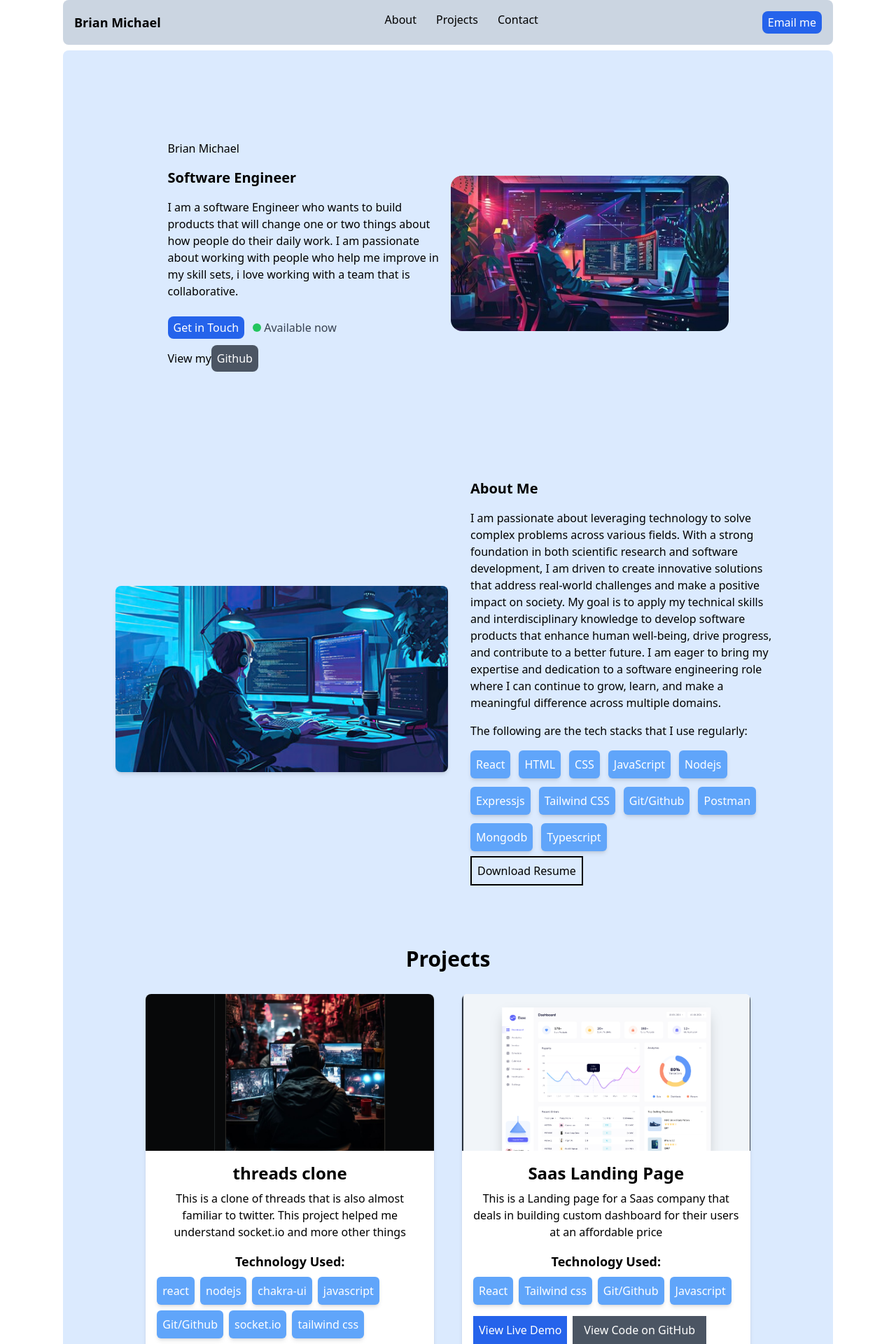
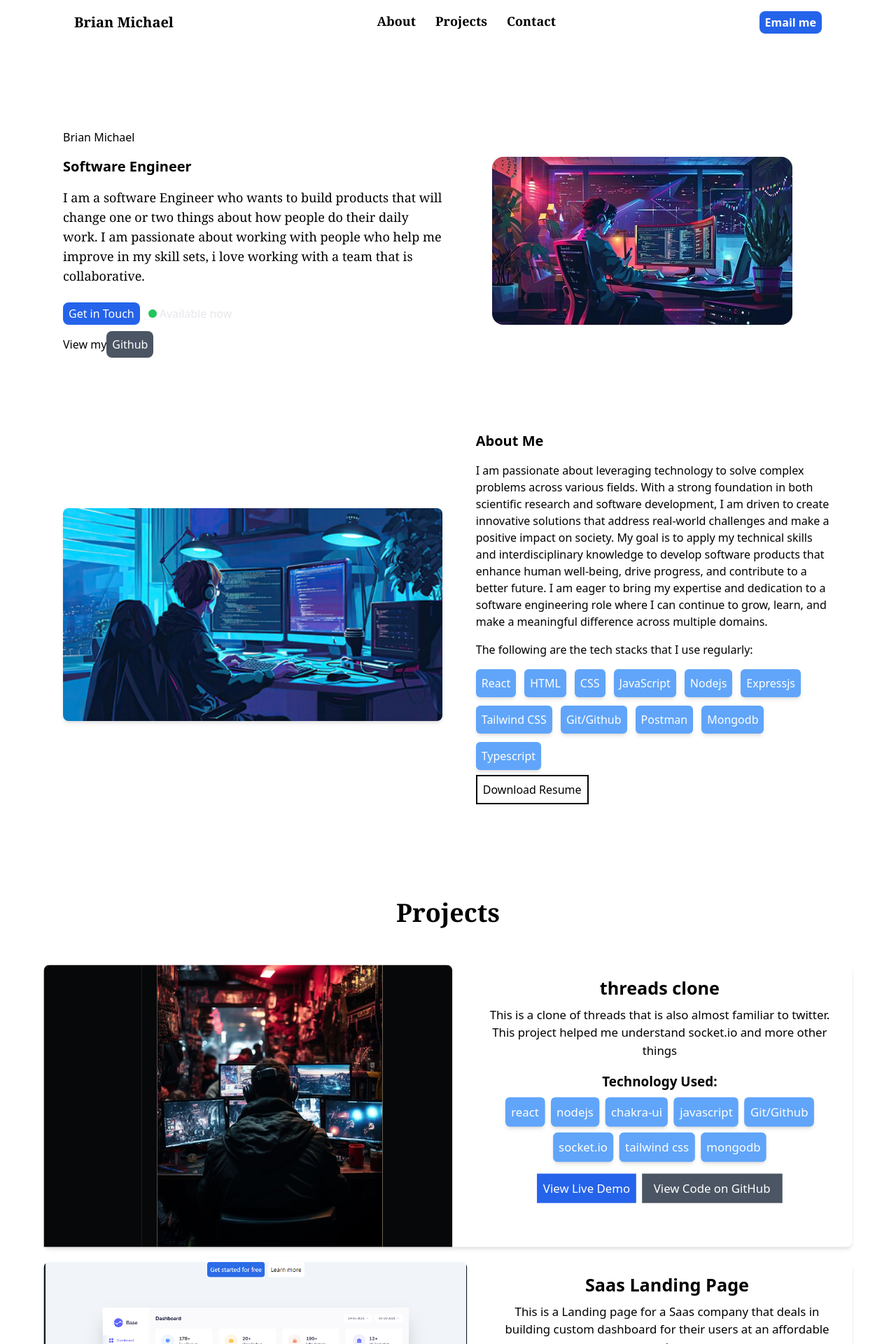
Before and after one commit to MIKE-BRIA/portfolio, a React (Vite) app: page / in a window 1280 px wide. Shown: the top 1920 px of the page at 70% size. Built offline with nearby package versions, Linux system fonts and the light colour scheme.

Commit message:
components

```diff
--- a/src/components/About.jsx
+++ b/src/components/About.jsx
@@ -1,3 +1,84 @@
+// const techs = [
+//   "React",
+//   "HTML",
+//   "CSS",
+//   "JavaScript",
+//   "Nodejs",
+//   "Expressjs",
+//   "Tailwind CSS",
+//   "Git/Github",
+//   "Postman",
+//   "Mongodb",
+//   "Typescript",
+// ];
+
+// const About = () => {
+//   return (
+//     <>
+//       <main
+//         id="about"
+//         className="max-w-large m-auto flex flex-col items-center "
+//       >
+//         <div className="flex flex-col md:flex-row mb-8 px-6 md:px-0 w-full md:w-12/12 m-auto items-center">
+//           <div className="md:w-1/2 w-full mb-4 md:mb-0">
+//             <img
+//               src="/images/cool.jpg"
+//               alt="Cool"
+//               className="rounded-lg shadow-md object-cover w-full h-auto"
+//             />
+//           </div>
+//           <div className="md:w-1/2 w-full md:pl-8">
+//             <h1 className="text-xl font-bold mb-4">About Me</h1>
+//             <p className="mb-4">
+//               I am passionate about leveraging technology to solve complex
+//               problems across various fields. With a strong foundation in both
+//               scientific research and software development, I am driven to
+//               create innovative solutions that address real-world challenges and
+//               make a positive impact on society. My goal is to apply my
+//               technical skills and interdisciplinary knowledge to develop
+//               software products that enhance human well-being, drive progress,
+//               and contribute to a better future. I am eager to bring my
+//               expertise and dedication to a software engineering role where I
+//               can continue to grow, learn, and make a meaningful difference
+//               across multiple domains.
+//             </p>
+
+//             <p className="mb-4">
+//               The following are the tech stacks that I use regularly:
+//             </p>
+//             <div>
+//               <ul className="flex flex-wrap gap-3">
+//                 {techs.map((tech) => (
+//                   <li
+//                     key="tech"
+//                     className="bg-blue-400 text-white p-2 rounded-md shadow-md flex items-center"
+//                   >
+//                     {tech}
+//                   </li>
+//                 ))}
+//               </ul>
+//             </div>
+//             <div className="mt-4">
+//               <a
+//                 href="/BrianMichaelresume.docx" // Ensure the path matches where the resume is located in the public folder
+//                 download
+//                 className="border-2 border-black p-2"
+//               >
+//                 Download Resume
+//               </a>
+//             </div>
+//           </div>
+//         </div>
+//       </main>
+//     </>
+//   );
+// };
+
+// export default About;
+
+import { motion, useInView } from "framer-motion";
+import { useRef } from "react";
+
 const techs = [
   "React",
   "HTML",
@@ -13,23 +94,36 @@ const techs = [
 ];
 
 const About = () => {
+  const ref = useRef(null);
+  const isInView = useInView(ref, { once: false });
+
   return (
     <>
       <main
         id="about"
-        className="bg-blue-100 p-8 max-w-large m-auto flex flex-col items-center "
+        className="max-w-large m-auto flex flex-col items-center mb-28"
       >
-        <div className="flex flex-col md:flex-row mb-8 w-full md:w-11/12 m-auto items-center">
+        <div className="flex flex-col-reverse gap-4 md:flex-row mb-8 px-6 md:px-0 w-full md:w-12/12 m-auto items-center">
           <div className="md:w-1/2 w-full mb-4 md:mb-0">
-            <img
+            {/* Image stays static, no animation */}
+            <motion.img
               src="/images/cool.jpg"
               alt="Cool"
               className="rounded-lg shadow-md object-cover w-full h-auto"
+              initial={{ x: -100, opacity: 0 }}
+              animate={isInView ? { x: 0, opacity: 1 } : {}}
+              transition={{ type: "spring", stiffness: 50, duration: 0.6 }}
             />
           </div>
-          <div className="md:w-1/2 w-full md:pl-8">
+          <motion.div
+            ref={ref}
+            className="md:w-1/2 w-full md:pl-8"
+            initial={{ x: -100, opacity: 0 }}
+            animate={isInView ? { x: 0, opacity: 1 } : {}}
+            transition={{ type: "spring", stiffness: 50, duration: 0.6 }}
+          >
             <h1 className="text-xl font-bold mb-4">About Me</h1>
-            <p className="mb-4">
+            <p className="mb-4 ">
               I am passionate about leveraging technology to solve complex
               problems across various fields. With a strong foundation in both
               scientific research and software development, I am driven to
@@ -50,7 +144,7 @@ const About = () => {
               <ul className="flex flex-wrap gap-3">
                 {techs.map((tech) => (
                   <li
-                    key="tech"
+                    key={tech}
                     className="bg-blue-400 text-white p-2 rounded-md shadow-md flex items-center"
                   >
                     {tech}
@@ -67,7 +161,7 @@ const About = () => {
                 Download Resume
               </a>
             </div>
-          </div>
+          </motion.div>
         </div>
       </main>
     </>
--- a/src/components/Home.jsx
+++ b/src/components/Home.jsx
@@ -1,12 +1,76 @@
+// const Home = () => {
+//   return (
+//     <>
+//       <main className="rounded-t-lg max-w-large m-auto flex flex-col items-center">
+//         <div className="flex w-full md:w-12/12 m-auto py-6 md:py-28 px-4 md:px-0 flex-col gap-2 md:flex-row items-center">
+//           <div className="md:w-1/2 w-full mb-6 md:mb-0">
+//             <h2>Brian Michael</h2>
+//             <h1 className="font-bold text-xl my-4">Software Engineer</h1>
+//             <p>
+//               I am a software Engineer who wants to build products that will
+//               change one or two things about how people do their daily work. I
+//               am passionate about working with people who help me improve in my
+//               skill sets, i love working with a team that is collaborative.
+//             </p>
+//             <div className="mt-6 flex gap-3">
+//               <a href="mailto:michaelbrian466@gmail.com">
+//                 <button className="bg-blue-600 px-2 py-1 text-white rounded-lg hover:bg-blue-900">
+//                   Get in Touch
+//                 </button>
+//               </a>
+//               <div className="flex items-center gap-1">
+//                 <span className="h-3 w-3 bg-green-500 rounded-full"></span>
+//                 <p className="text-gray-700">Available now</p>
+//               </div>
+//             </div>
+//             <div className="mt-4">
+//               <p>
+//                 View my
+//                 <a
+//                   href="https://github.com/MIKE-BRIA"
+//                   className="bg-gray-600 text-white p-2 cursor-pointer rounded-lg"
+//                 >
+//                   Github
+//                 </a>
+//               </p>
+//             </div>
+//           </div>
+//           <div className="md:w-1/2 w-full flex justify-center">
+//             <img
+//               src="/images/work.jpg"
+//               alt="Work"
+//               className="rounded-2xl h-full object-cover"
+//             />
+//           </div>
+//         </div>
+//       </main>
+//     </>
+//   );
+// };
+
+// export default Home;
+import { motion, useInView } from "framer-motion";
+import { useRef } from "react";
+
 const Home = () => {
+  const ref = useRef(null);
+  const isInView = useInView(ref, { once: false });
+
   return (
     <>
-      <main className="bg-blue-100 p-4 rounded-t-lg max-w-large m-auto flex flex-col items-center">
-        <div className="flex w-full md:w-9/12 m-auto py-6 md:py-28 flex-col gap-2 md:flex-row items-center">
-          <div className="md:w-1/2 w-full mb-6 md:mb-0">
+      <main className="rounded-t-lg max-w-large m-auto flex flex-col items-center">
+        <div className="flex w-full md:w-12/12 m-auto py-6 md:py-28 px-4 md:px-0 flex-col gap-2 md:flex-row items-center">
+          {/* Animated Section */}
+          <motion.div
+            ref={ref}
+            className="md:w-1/2 w-full mb-6 md:mb-0"
+            initial={{ x: 100, opacity: 0 }}
+            animate={isInView ? { x: 0, opacity: 1 } : {}}
+            transition={{ type: "spring", stiffness: 50, duration: 1.0 }}
+          >
             <h2>Brian Michael</h2>
             <h1 className="font-bold text-xl my-4">Software Engineer</h1>
-            <p>
+            <p className="font-serif text-lg">
               I am a software Engineer who wants to build products that will
               change one or two things about how people do their daily work. I
               am passionate about working with people who help me improve in my
@@ -20,7 +84,7 @@ const Home = () => {
               </a>
               <div className="flex items-center gap-1">
                 <span className="h-3 w-3 bg-green-500 rounded-full"></span>
-                <p className="text-gray-700">Available now</p>
+                <p className="text-gray-200">Available now</p>
               </div>
             </div>
             <div className="mt-4">
@@ -34,14 +98,21 @@ const Home = () => {
                 </a>
               </p>
             </div>
-          </div>
-          <div className="md:w-1/2 w-full flex justify-center">
+          </motion.div>
+
+          {/* Image Section */}
+          <motion.div
+            className="md:w-1/2 w-full flex justify-center"
+            initial={{ x: 100, opacity: 0 }}
+            animate={isInView ? { x: 0, opacity: 1 } : {}}
+            transition={{ type: "spring", stiffness: 50, duration: 0.6 }}
+          >
             <img
               src="/images/work.jpg"
               alt="Work"
               className="rounded-2xl h-full object-cover"
             />
-          </div>
+          </motion.div>
         </div>
       </main>
     </>
--- a/src/components/Nav.jsx
+++ b/src/components/Nav.jsx
@@ -10,7 +10,7 @@ const Nav = () => {
 
   return (
     <>
-      <nav className="flex justify-between rounded-lg mb-2 bg-slate-300 p-4 max-w-large m-auto">
+      <nav className="flex justify-between rounded-lg mb-2  p-4 max-w-large m-auto">
         <div className="flex gap-1 items-center">
           <div className="block md:hidden">
             <button
@@ -22,23 +22,23 @@ const Nav = () => {
               <span className="block w-8 h-1 bg-black transform transition duration-300"></span>
             </button>
           </div>
-          <h2 className="text-lg  font-semibold">Brian Michael</h2>
+          <h2 className="text-xl font-bold font-serif">Brian Michael</h2>
         </div>
-        <div className="gap-7 hidden md:flex cursor-pointer">
-          <Link to="about" smooth={true}>
+        <div className="gap-7 hidden md:flex cursor-pointer font-serif">
+          <Link to="about" smooth={true} className="text-lg font-semibold">
             About
           </Link>
-          <Link to="projects" smooth={true}>
+          <Link to="projects" smooth={true} className="text-lg font-semibold">
             Projects
           </Link>
 
-          <Link to="contact" smooth={true}>
+          <Link to="contact" smooth={true} className="text-lg font-semibold">
             Contact
           </Link>
         </div>
         <div>
           <a href="mailto:michaelbrian466@gmail.com">
-            <button className="bg-blue-600 px-2 py-1 text-white rounded-lg  hover:bg-blue-900">
+            <button className="bg-blue-600 px-2 py-1 text-white rounded-lg font-semibold  hover:bg-blue-900">
               Email me
             </button>
           </a>
--- a/src/components/Projects.jsx
+++ b/src/components/Projects.jsx
@@ -1,3 +1,5 @@
+import { motion } from "framer-motion";
+
 const projects = [
   {
     img: "/images/threads.png",
@@ -31,7 +33,7 @@ const projects = [
     img: "/images/funiturestore.png",
     title: "Funiture store",
     parag:
-      "This is an ecommerce platform for selling funiture items. The funiture are grouped into category",
+      "This is an ecommerce platform for selling funiture items. The funiture are grouped into category and one can search an item by name",
     tech: [
       "react",
       "nodejs",
@@ -53,52 +55,67 @@ const Projects = () => {
     <>
       <main
         id="projects"
-        className="bg-blue-100 p-8 max-w-large m-auto flex flex-col items-center"
+        className="max-w-large px-4 md:px-0 m-auto flex flex-col items-center mb-28"
       >
-        <h1 className="text-3xl font-bold mb-8">Projects</h1>
-        <div className="grid grid-cols-1 md:grid-cols-2 gap-10 w-full md:w-10/12">
+        <h1 className="text-4xl font-bold mb-16 font-serif">Projects</h1>
+        <div className="flex flex-col gap-10 w-full md:w-12/12">
           {projects.map((project) => (
-            <article
+            <motion.article
               key={project.title}
-              className="bg-white p-0 rounded-lg shadow-md "
+              className="flex flex-col md:flex-row gap-5 p-0 rounded-lg shadow-md"
+              initial={{ opacity: 0, y: 50 }}
+              whileInView={{ opacity: 1, y: 0, scale: 1.05 }}
+              transition={{
+                type: "spring",
+                stiffness: "50",
+                damping: 20,
+                duration: 0.5,
+              }}
+              viewport={{ amount: 0.3 }} // Triggers animation when 30% of element is in view
             >
-              <img
+              <motion.img
                 src={project.img}
                 alt={project.title}
-                className="rounded-t-lg w-full h-56  object-cover"
+                className="rounded-t-lg w-full h-96 object-cover"
+                whileHover={{ scale: 1.1 }} // Adds scale effect on hover
+                transition={{ duration: 0.3 }} // Smooth animation
               />
               <div className="p-4">
                 <h2 className="text-2xl text-center font-bold mb-2">
                   {project.title}
                 </h2>
-                <p className="mb-4 text-center">{project.parag}</p>
+                <p className="mb-4 text-center ">{project.parag}</p>
                 <h3 className="text-lg text-center font-semibold mb-2">
                   Technology Used:
                 </h3>
-                <ul className="flex flex-wrap gap-2 text-center mb-4">
+                <ul className="flex flex-wrap gap-2 text-center mb-4 justify-center">
                   {project.tech.map((tech, index) => (
                     <li
                       key={index}
-                      className=" bg-blue-400 text-white p-2 rounded-md shadow-md flex items-center"
+                      className="bg-blue-400 text-white p-2 rounded-md shadow-md flex items-center"
                     >
                       {tech}
                     </li>
                   ))}
                 </ul>
-                <div className="flex flex-col md:flex-row gap-2">
-                  <a href={project.link}>
-                    <button className="bg-blue-600 text-white px-2 py-2 w-full  hover:bg-blue-900">
+                <div className="flex flex-col md:flex-row gap-2 items-center justify-center">
+                  <a
+                    href={project.link}
+                    target="_blank"
+                    rel="noopener noreferrer"
+                  >
+                    <button className="bg-blue-600 text-white px-2 py-2 w-full hover:bg-blue-900">
                       View Live Demo
                     </button>
                   </a>
                   <a href={project.github}>
-                    <button className="bg-gray-600 text-white px-4 py-2 w-full  hover:bg-gray-900">
+                    <button className="bg-gray-600 text-white px-4 py-2 w-full hover:bg-gray-900">
                       View Code on GitHub
                     </button>
                   </a>
                 </div>
               </div>
-            </article>
+            </motion.article>
           ))}
         </div>
       </main>
```
Also changed, not shown: src/components/Contact.jsx (+9 -89 lines), src/components/Footer.jsx (line endings or trailing spaces).
